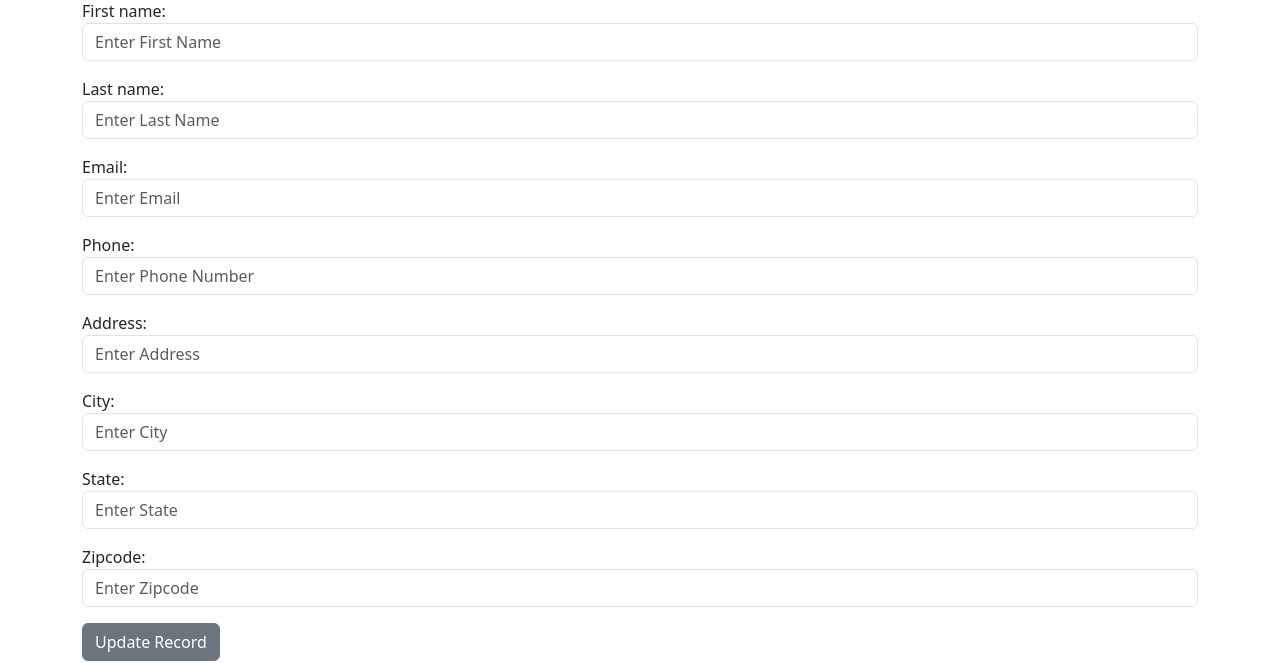
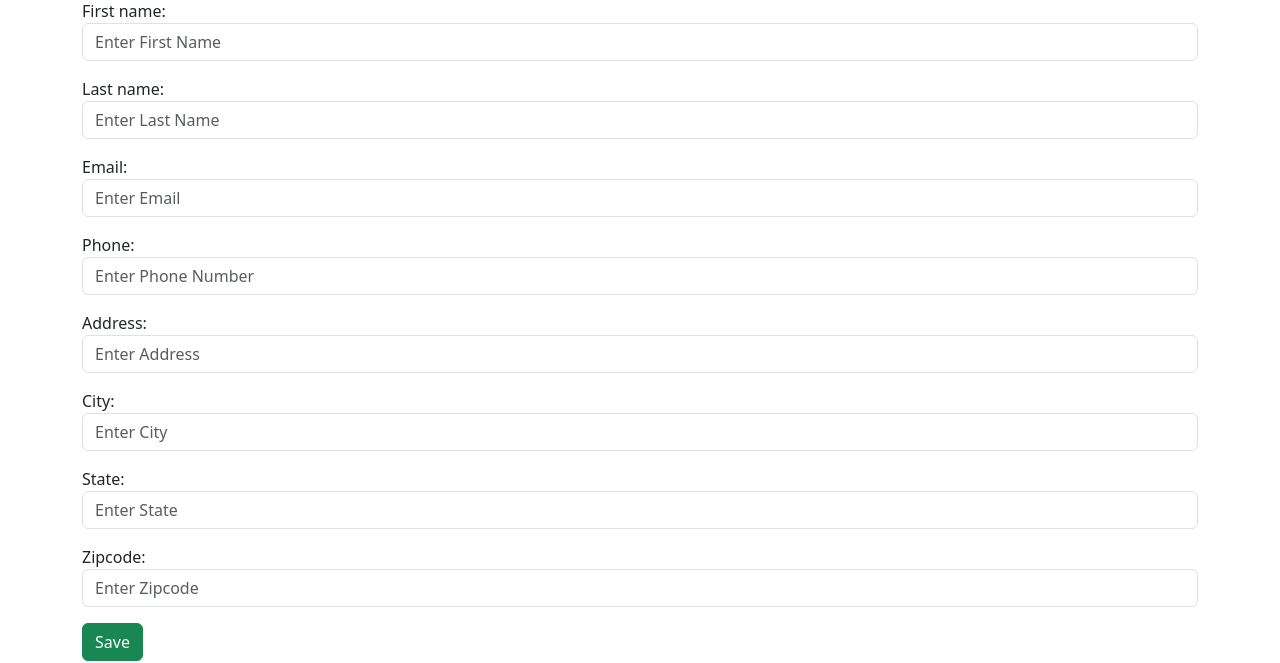
Before and after one commit to DjRxxstr/django-crm-project, a Django app: template src/dcrm/website/templates/update.html in a window 1280 px wide. Shown: the part 137-800 px from the top of the page. Run offline with Django 4.2, Linux system fonts and the light colour scheme; the template is opened without the code that fills it: values that come from a table or form of the project are taken from there, others are empty.

Commit message:
Styling changes

```diff
--- a/src/dcrm/website/templates/record.html
+++ b/src/dcrm/website/templates/record.html
@@ -98,7 +98,7 @@
     </button>
 
     <button type="button"
-           class="btn btn-danger"
+            class="btn btn-info"
            onclick="window.location=`{% url 'update_record' customer_record.id %}`">
             UPDATE RECORD
     </button>
--- a/src/dcrm/website/templates/update.html
+++ b/src/dcrm/website/templates/update.html
@@ -11,8 +11,8 @@
 
     {{ form.as_p}}
 
-    <button type="submit" class="btn btn-secondary">
-        Update Record
+    <button type="submit" class="btn btn-success">
+        Save
     </button>
 
 </form>
```
